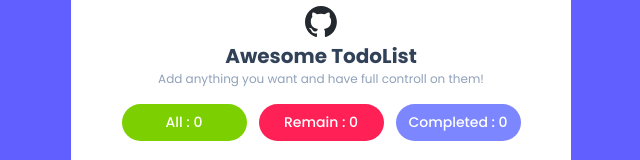
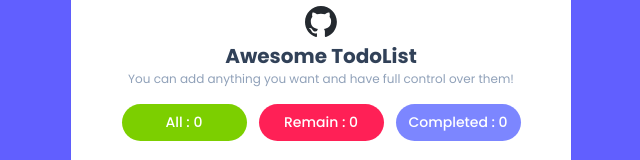
Before and after one commit to Ne-My/Awesome-TodoList, a Vue app: page / in a window 1280 px wide. Shown: the part 125-285 px from the top of the page, without its empty margins (319-959 px from the left). Built offline with nearby package versions, Linux system fonts and the light colour scheme.

Commit message:
Fix ( Header ): change header subtitle

```diff
--- a/src/components/Header.vue
+++ b/src/components/Header.vue
@@ -15,7 +15,7 @@ const unCompeletedTodosCount = computed(() => todos.value.length - compeletedTod
     <div class="flex flex-col items-center">
       <Github />
       <h1 class="text-xl font-bold text-slate-700">Awesome TodoList</h1>
-      <span class="text-[12px] text-slate-400">Add anything you want and have full controll on them!</span>
+      <span class="text-[12px] text-slate-400">You can add anything you want and have full control over them!</span>
     </div>
 
     <div class="flex flex-wrap justify-center gap-3">
```
